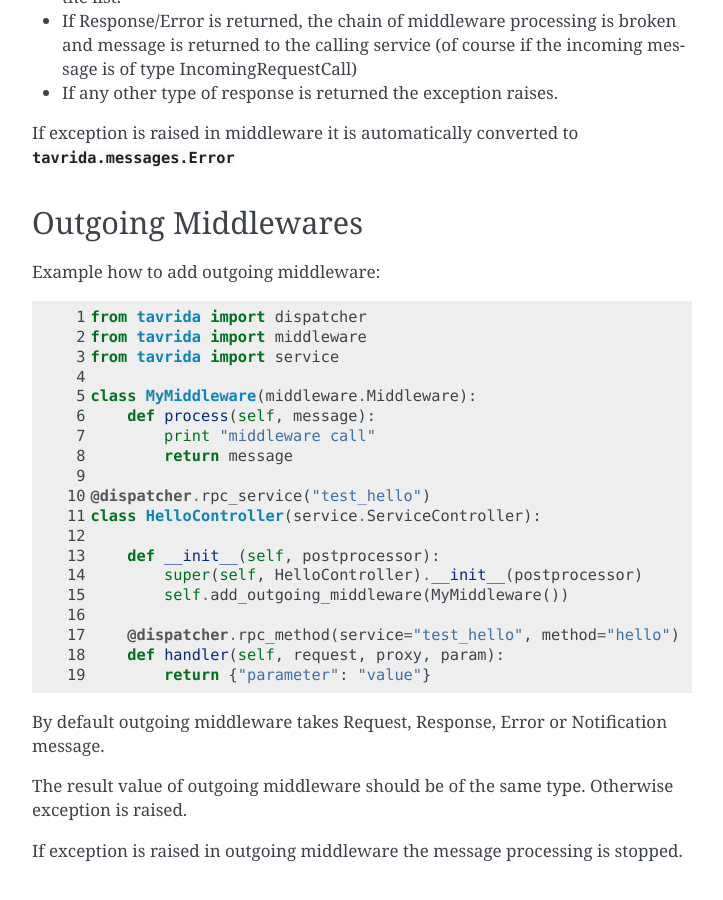
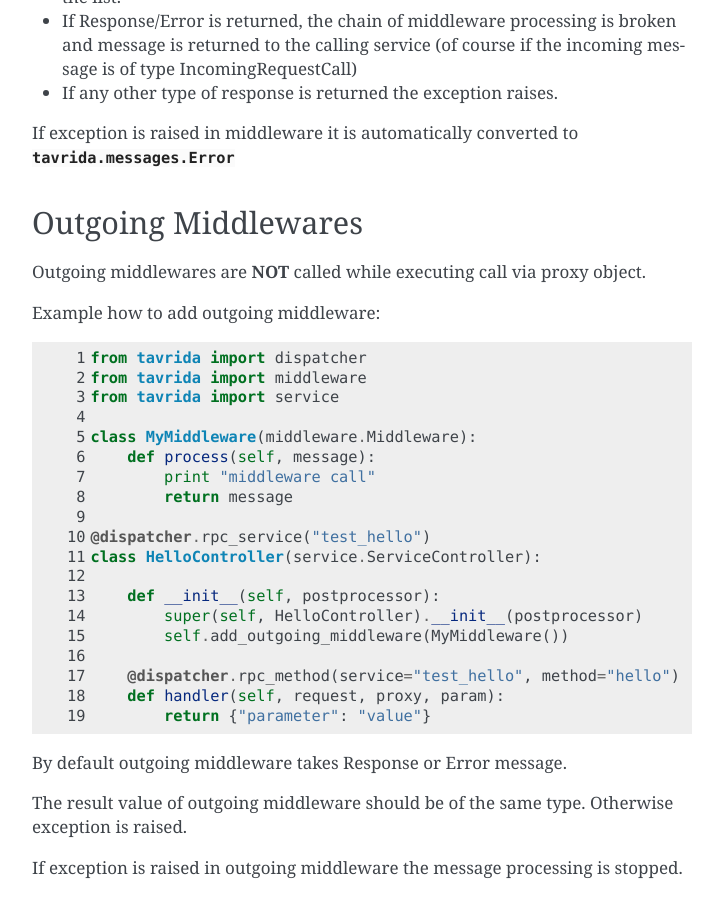
Before and after one commit to sbunatyan/tavrida, a Sphinx documentation site: the page built from docs/source/middlewares.rst, in a window 1280 px wide and 900 px high, scrolled down 1009 px. Shown: the whole window, without its empty margins (388-1111 px from the left). Built offline with Sphinx 7.4.7, drawn with Linux system fonts in a browser that asks for light colours.

Commit message:
middleware.rst is fixed

```diff
--- a/docs/source/middlewares.rst
+++ b/docs/source/middlewares.rst
@@ -51,6 +51,9 @@ If exception is raised in middleware it is automatically converted to :class:`ta
 Outgoing Middlewares
 --------------------
 
+Outgoing middlewares are **NOT** called while executing call via proxy object.
+
+
 Example how to add outgoing middleware:
 
 .. code-block:: python
@@ -76,7 +79,7 @@ Example how to add outgoing middleware:
         def handler(self, request, proxy, param):
             return {"parameter": "value"}
 
-By default outgoing middleware takes Request, Response, Error or Notification message.
+By default outgoing middleware takes Response or Error message.
 
 The result value of outgoing middleware should be of the same type. Otherwise exception is raised.
 
```
